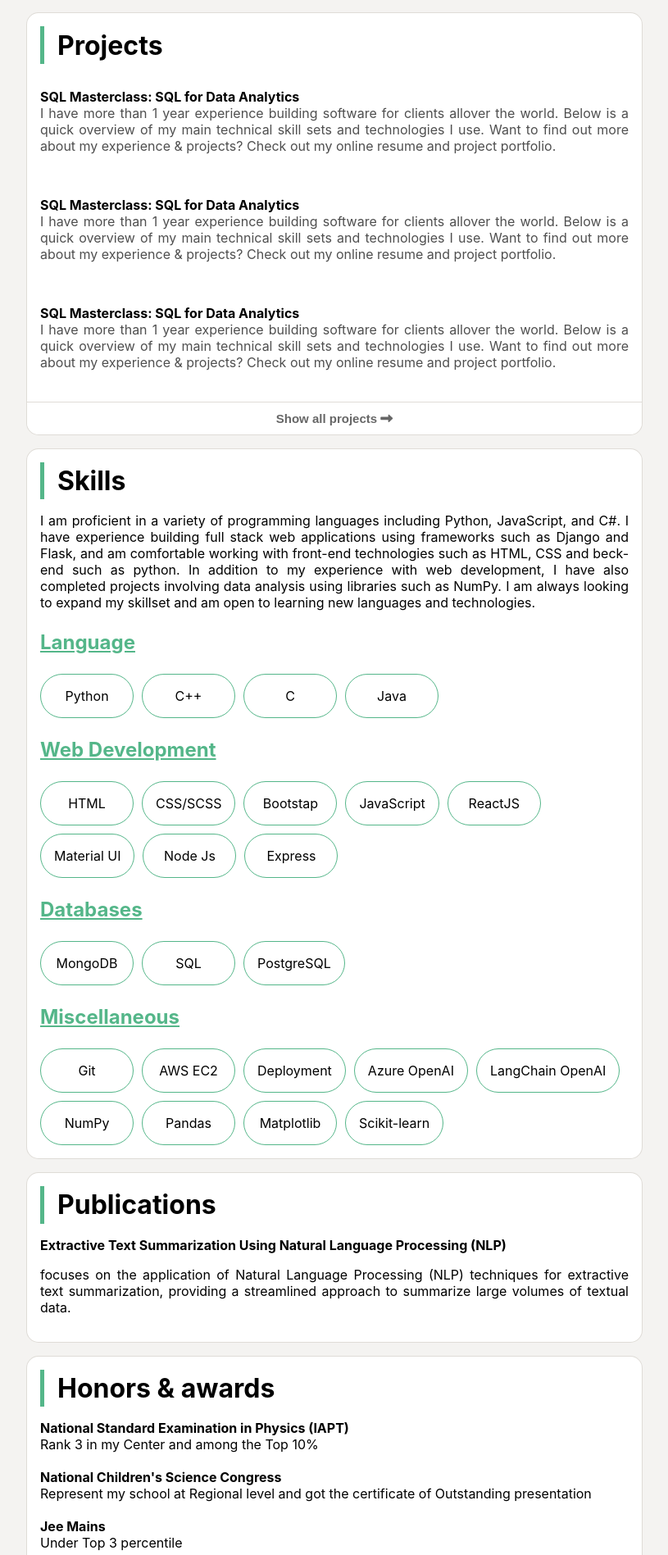
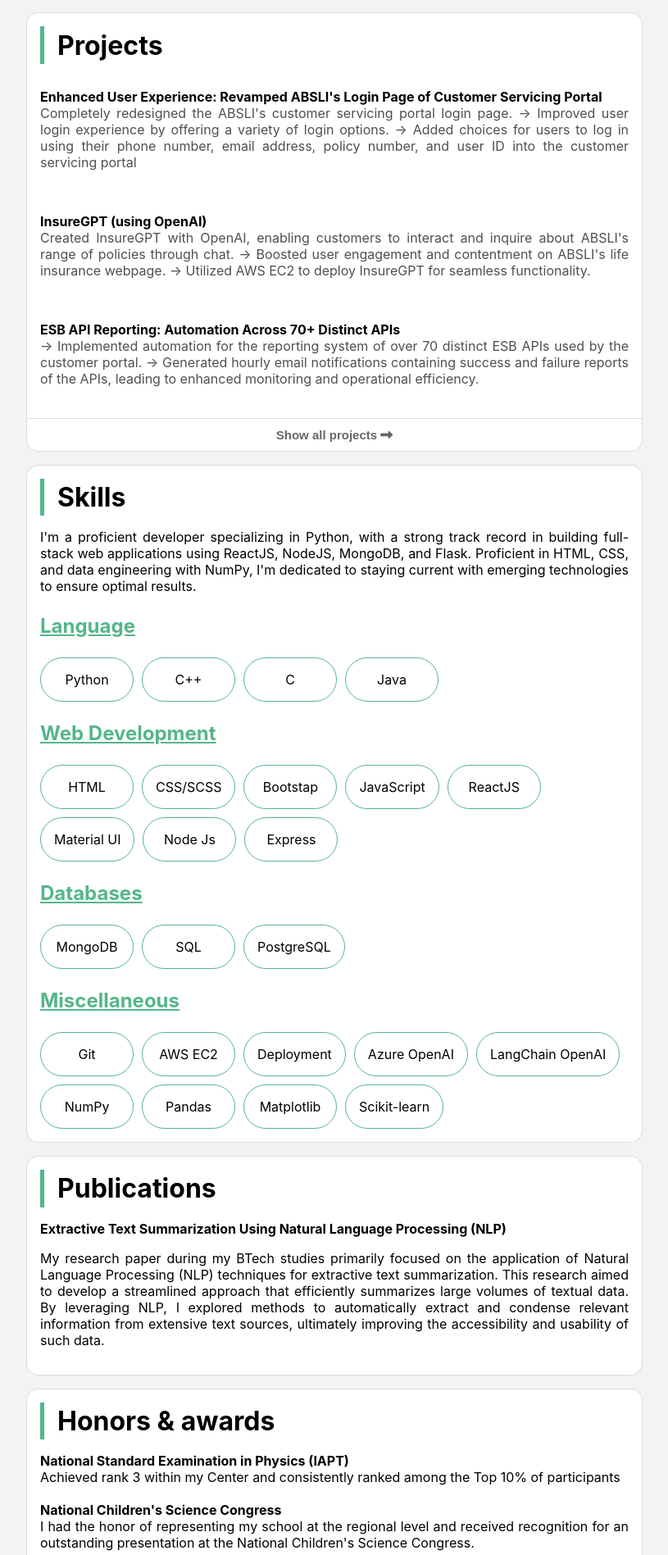
Before and after one commit to harenderk62/portfolio, a React (Create React App) app: page / in a window 1280 px wide. Shown: the part 1943-3840 px from the top of the page at 82% size, without its empty margins (368-1183 px from the left). Built offline with nearby package versions, Linux system fonts and the light colour scheme.

Commit message:
Content Improved

```diff
--- a/public/index.html
+++ b/public/index.html
@@ -2,7 +2,7 @@
 <html lang="en">
   <head>
     <meta charset="utf-8" />
-    <link rel="icon" href="%PUBLIC_URL%/H-removed.png" />
+    <link rel="icon" href="%PUBLIC_URL%/H-removed.webp" />
     <link rel="stylesheet" href="https://use.fontawesome.com/releases/v5.5.0/css/all.css" integrity="sha384-B4dIYHKNBt8Bc12p+WXckhzcICo0wtJAoU8YZTY5qE0Id1GSseTk6S+L3BlXeVIU" crossorigin="anonymous">
     <link href="https://maxcdn.bootstrapcdn.com/font-awesome/4.2.0/css/font-awesome.min.css" rel="stylesheet">
     <link rel='stylesheet' href='https://cdnjs.cloudflare.com/ajax/libs/font-awesome/4.7.0/css/font-awesome.min.css'>
@@ -13,7 +13,6 @@
       name="description"
       content="Hi, My name is Harender Kumar. Welcome to my personal website."
     />
-    <link rel="apple-touch-icon" href="%PUBLIC_URL%/logo192.png" />
     <!--
       manifest.json provides metadata used when your web app is installed on a
       user's mobile device or desktop. See https://developers.google.com/web/fundamentals/web-app-manifest/
--- a/src/Pages/about.jsx
+++ b/src/Pages/about.jsx
@@ -202,19 +202,20 @@
 
   const projectsData = [
     {
-      title: "SQL Masterclass: SQL for Data Analytics",
+      title:
+        "Enhanced User Experience: Revamped ABSLI's Login Page of Customer Servicing Portal",
       about:
-        "I have more than 1 year experience building software for clients allover the world. Below is a quick overview of my main technical skill sets and technologies I use. Want to find out more about my experience & projects? Check out my online resume and project portfolio.",
+        "Completely redesigned the ABSLI's customer servicing portal login page. -> Improved user login experience by offering a variety of login options. -> Added choices for users to log in using their phone number, email address, policy number, and user ID into the customer servicing portal",
     },
     {
-      title: "SQL Masterclass: SQL for Data Analytics",
+      title: "InsureGPT (using OpenAI)",
       about:
-        "I have more than 1 year experience building software for clients allover the world. Below is a quick overview of my main technical skill sets and technologies I use. Want to find out more about my experience & projects? Check out my online resume and project portfolio.",
+        "Created InsureGPT with OpenAI, enabling customers to interact and inquire about ABSLI's range of policies through chat. -> Boosted user engagement and contentment on ABSLI's life insurance webpage. -> Utilized AWS EC2 to deploy InsureGPT for seamless functionality.",
     },
     {
-      title: "SQL Masterclass: SQL for Data Analytics",
+      title: "ESB API Reporting: Automation Across 70+ Distinct APIs",
       about:
-        "I have more than 1 year experience building software for clients allover the world. Below is a quick overview of my main technical skill sets and technologies I use. Want to find out more about my experience & projects? Check out my online resume and project portfolio.",
+        "-> Implemented automation for the reporting system of over 70 distinct ESB APIs used by the customer portal.  -> Generated hourly email notifications containing success and failure reports of the APIs, leading to enhanced monitoring and operational efficiency.",
     },
   ];
 
@@ -402,14 +403,11 @@
       <div className="subContainer">
         <h3>Skills</h3>
         <p>
-          I am proficient in a variety of programming languages including
-          Python, JavaScript, and C#. I have experience building full stack web
-          applications using frameworks such as Django and Flask, and am
-          comfortable working with front-end technologies such as HTML, CSS and
-          beck-end such as python. In addition to my experience with web
-          development, I have also completed projects involving data analysis
-          using libraries such as NumPy. I am always looking to expand my
-          skillset and am open to learning new languages and technologies.
+          I'm a proficient developer specializing in Python, with a strong track
+          record in building full-stack web applications using ReactJS, NodeJS,
+          MongoDB, and Flask. Proficient in HTML, CSS, and data engineering with
+          NumPy, I'm dedicated to staying current with emerging technologies to
+          ensure optimal results.
         </p>
         <div>
           {Object.keys(skills).map((value, index) => (
@@ -437,9 +435,14 @@
             (NLP)
           </p>
           <p className="pubAbout">
-            focuses on the application of Natural Language Processing (NLP)
-            techniques for extractive text summarization, providing a
-            streamlined approach to summarize large volumes of textual data.
+            My research paper during my BTech studies primarily focused on the
+            application of Natural Language Processing (NLP) techniques for
+            extractive text summarization. This research aimed to develop a
+            streamlined approach that efficiently summarizes large volumes of
+            textual data. By leveraging NLP, I explored methods to automatically
+            extract and condense relevant information from extensive text
+            sources, ultimately improving the accessibility and usability of
+            such data.
           </p>
         </div>
       </div>
@@ -454,19 +457,24 @@
               National Standard Examination in Physics (IAPT)
             </p>
             <p className="awardAbout">
-              Rank 3 in my Center and among the Top 10%
+              Achieved rank 3 within my Center and consistently ranked among the
+              Top 10% of participants
             </p>
           </div>
           <div className="award">
             <p className="awardTitle">National Children's Science Congress</p>
             <p className="awardAbout">
-              Represent my school at Regional level and got the certificate of
-              Outstanding presentation{" "}
+              I had the honor of representing my school at the regional level
+              and received recognition for an outstanding presentation at the
+              National Children's Science Congress.
             </p>
           </div>
           <div className="award">
             <p className="awardTitle">Jee Mains</p>
-            <p className="awardAbout">Under Top 3 percentile</p>
+            <p className="awardAbout">
+              Scored in the top 98 percentile in the JEE Mains, where over 13
+              lakhs students appeared.
+            </p>
           </div>
         </div>
       </div>
```
Also changed, not shown: public/H-removed.webp (added), public/robots.txt (deleted).
